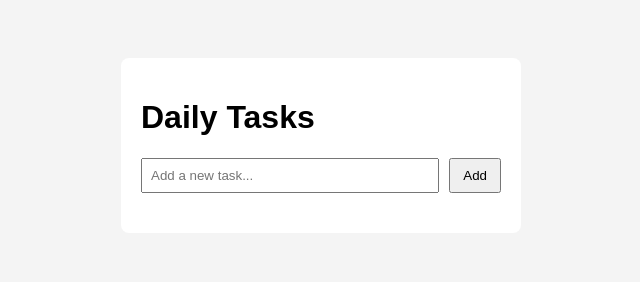
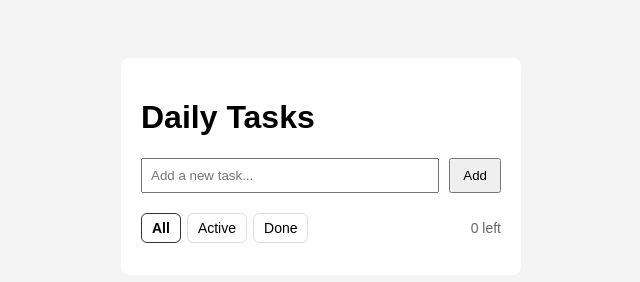
Before and after one commit to MariaDamyanova0/daily-dashboard, a plain HTML site: page index.html in a window 1280 px wide. Shown: the whole page, without its empty margins (319-959 px from the left). Drawn offline with Linux system fonts and the light colour scheme.

Commit message:
Fix script loading and add filters with counter

```diff
--- a/app.js
+++ b/app.js
@@ -1,13 +1,27 @@
 const input = document.querySelector(".task-input input");
 const addButton = document.querySelector(".task-input button");
 const taskList = document.querySelector(".task-list");
+const filterButtons = document.querySelectorAll(".filter-btn");
+const counterEl = document.querySelector(".counter");
 
+let currentFilter = "all";
 let tasks = loadTasks(); // [{ id, text, done }]
 
 addButton.addEventListener("click", handleAdd);
 
 input.addEventListener("keydown", (e) => {
   if (e.key === "Enter") handleAdd();
+});
+
+filterButtons.forEach((btn) => {
+  btn.addEventListener("click", () => {
+    currentFilter = btn.dataset.filter;
+
+    filterButtons.forEach((b) => b.classList.remove("active"));
+    btn.classList.add("active");
+
+    renderTasks();
+  });
 });
 
 // Initial render
@@ -53,7 +67,18 @@ function handleDelete(id) {
 function renderTasks() {
   taskList.innerHTML = "";
 
-  for (const task of tasks) {
+  const leftCount = tasks.filter((t) => !t.done).length;
+  counterEl.textContent = `${leftCount} left`;
+
+  let visibleTasks = tasks;
+
+  if (currentFilter === "active") {
+    visibleTasks = tasks.filter((t) => !t.done);
+  } else if (currentFilter === "done") {
+    visibleTasks = tasks.filter((t) => t.done);
+  }
+
+  for (const task of visibleTasks) {
     const li = document.createElement("li");
     if (task.done) li.classList.add("done");
 
--- a/index.html
+++ b/index.html
@@ -8,18 +8,23 @@
 </head>
 <body>
   <div class="app">
-    <h1>Daily Tasks</h1>
+  <h1>Daily Tasks</h1>
 
-    <div class="task-input">
-      <input type="text" placeholder="Add a new task..." />
-      <button>Add</button>
+  <div class="task-input">
+    <input type="text" placeholder="Add a new task..." />
+    <button>Add</button>
+  </div>
+
+  <div class="toolbar">
+    <div class="filters">
+      <button class="filter-btn active" data-filter="all">All</button>
+      <button class="filter-btn" data-filter="active">Active</button>
+      <button class="filter-btn" data-filter="done">Done</button>
     </div>
 
-    <ul class="task-list">
-      <!-- tasks will appear here -->
-    </ul>
+    <p class="counter">0 left</p>
   </div>
 
-  <script src="app.js"></script>
-</body>
-</html>
+  <ul class="task-list"></ul>
+</div>
+<script src="app.js"></script>
--- a/styles.css
+++ b/styles.css
@@ -85,3 +85,35 @@ body {
 .task-list li span {
   cursor: pointer;
 }
+
+.toolbar {
+  display: flex;
+  justify-content: space-between;
+  align-items: center;
+  margin-bottom: 12px;
+}
+
+.filters {
+  display: flex;
+  gap: 6px;
+}
+
+.filter-btn {
+  padding: 6px 10px;
+  border: 1px solid #ddd;
+  background: white;
+  border-radius: 6px;
+  cursor: pointer;
+  font-size: 14px;
+}
+
+.filter-btn.active {
+  border-color: #333;
+  font-weight: bold;
+}
+
+.counter {
+  margin: 0;
+  color: #666;
+  font-size: 14px;
+}
```
